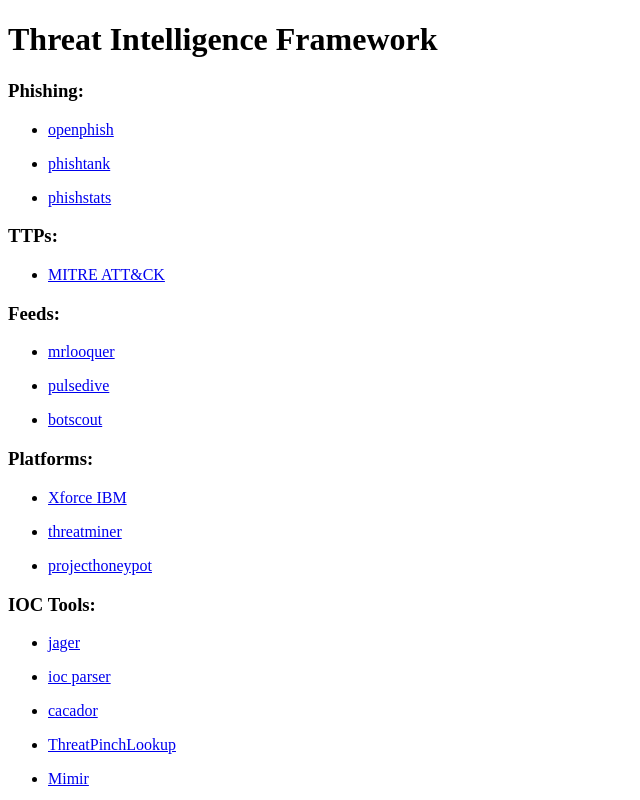
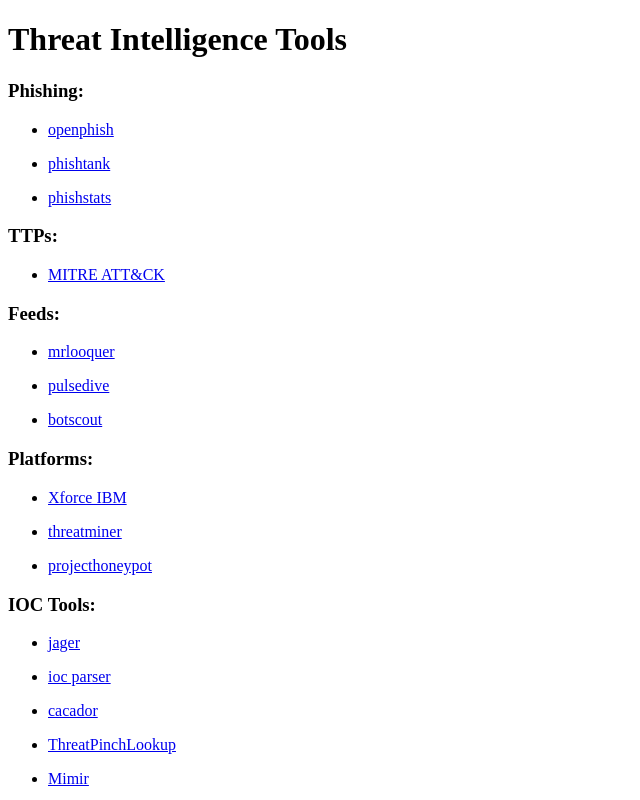
Before and after one commit to mdeyn/mdeyn.github.io, a plain HTML site: page index.html in a window 1280 px wide. Shown: the top 800 px of the page, without its empty margins (0-640 px from the left). Drawn offline with Linux system fonts and the light colour scheme.

Commit message:
Update index.html

```diff
--- a/index.html
+++ b/index.html
@@ -3,7 +3,7 @@
 
 </head>
 <body>
-    <h1> Threat Intelligence Framework </h1>
+    <h1> Threat Intelligence Tools </h1>
     <h3> Phishing: </h3>
         <ul>
             <li><a href="https://www.openphish.com">openphish</a></li>
```
